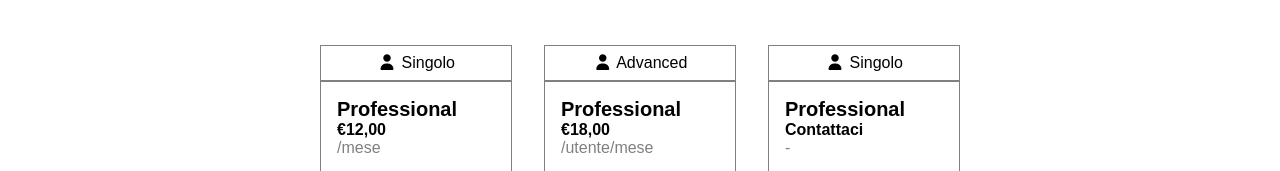
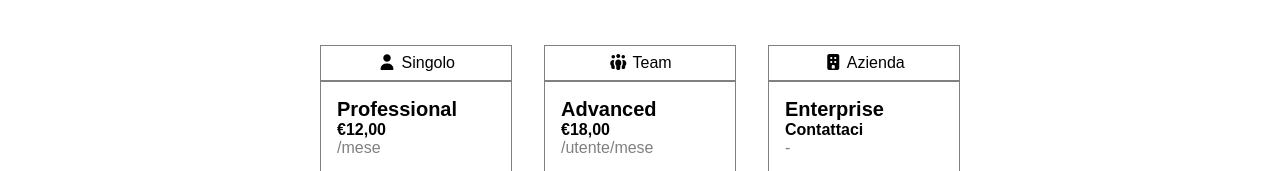
Before and after one commit to matteovecchio04/htmlcss-dropbox, a plain HTML site: page index.html in a window 1280 px wide. Shown: the part 751-922 px from the top of the page. Drawn offline with Linux system fonts and the light colour scheme.

Commit message:
fix card content

```diff
--- a/index.html
+++ b/index.html
@@ -120,12 +120,12 @@
             <div class="card">
                 <div class="card-head border">
                     <p>
-                        <i class="fa-solid fa-user"></i>
-                        Advanced
+                        <i class="fa-solid fa-people-group"></i>
+                        Team
                     </p>
                 </div>
                 <div class="card-body border">
-                    <h3>Professional</h3>
+                    <h3>Advanced</h3>
                     <strong>&euro;18,00</strong>
                     <p class="gray-txt">/utente/mese</p>
                     <div class="mar-bot">
@@ -176,12 +176,12 @@
             <div class="card">
                 <div class="card-head border">
                     <p>
-                        <i class="fa-solid fa-user"></i>
-                        Singolo
+                        <i class="fa-solid fa-building"></i>
+                        Azienda
                     </p>
                 </div>
                 <div class="card-body border">
-                    <h3>Professional</h3>
+                    <h3>Enterprise</h3>
                     <strong>Contattaci</strong>
                     <p class="gray-txt">-</p>
                     <div class="mar-bot">
```
